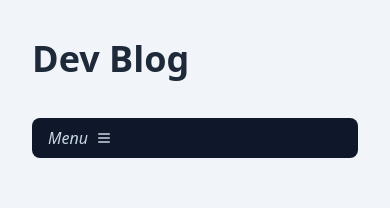
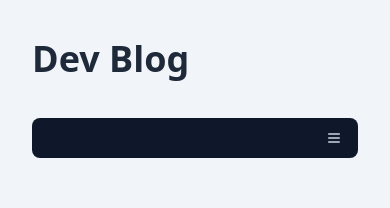
Before and after one commit to atomsdeveloper/dev-blog, a Next.js app: page /admin/post in a window 390 px wide. Shown: the top 208 px of the page. Built offline with nearby package versions, Linux system fonts and the light colour scheme; no server answers; the database is empty.

Commit message:
fix: css styles and call function toast

```diff
--- a/src/app/admin/components/ButtonDeletePostAdmin/index.tsx
+++ b/src/app/admin/components/ButtonDeletePostAdmin/index.tsx
@@ -29,8 +29,8 @@ export function ButtonDeletePostAdmin({
   };
 
   const handleConfirm = async () => {
+    toast.info("Excluindo post...");
     toast.dismiss();
-    toast.info("Excluindo post...");
 
     // The action will be executed in the server context.
     // The UI will be updated after the action is completed.
--- a/src/app/admin/components/Nav/index.tsx
+++ b/src/app/admin/components/Nav/index.tsx
@@ -25,11 +25,11 @@ export function Nav() {
     setWasOpen(false);
   }, [pathname]);
 
-  const classLinks = `h-10 shrink-0 [&>svg]:w-[16px] [&>svg]:h-[16px] px-4 flex items-center gap-2 rounded-lg transition hover:bg-slate-300 cursor-pointer`;
+  const classLinks = `h-10 shrink-0 [&>svg]:w-[16px] [&>svg]:h-[16px] px-4 flex items-center gap-2 rounded-lg transition hover:bg-slate-800 cursor-pointer`;
 
   return (
     <nav
-      className={`bg-slate-900 text-slate-100 rounded-lg sm:flex-row sm:items-end sm:flex-wrap
+      className={`bg-slate-900 text-slate-100 flex flex-col items-end sm:items-start rounded-lg sm:flex-row sm:flex-wrap
       ${!wasOpen && "h-10"}
       ${!wasOpen && "h-10"}
       ${!wasOpen && "overflow-hidden sm:overflow-visible sm:h-auto"}
@@ -39,7 +39,6 @@ export function Nav() {
         className={`${classLinks} text-slate-300 italic sm:hidden`}
         onClick={() => setWasOpen(!wasOpen)}
       >
-        {wasOpen ? "Close" : "Menu"}
         {wasOpen ? (
           <CircleXIcon />
         ) : (
@@ -49,7 +48,7 @@ export function Nav() {
         )}
       </button>
 
-      <ul className="flex flex-col sm:flex sm:flex-row sm:items-center sm:justify-start">
+      <ul className="flex flex-col sm:flex sm:flex-row sm:items-center sm:justify-start w-full">
         <li>
           <a href="/admin" className={classLinks}>
             <HouseIcon /> Home
```
